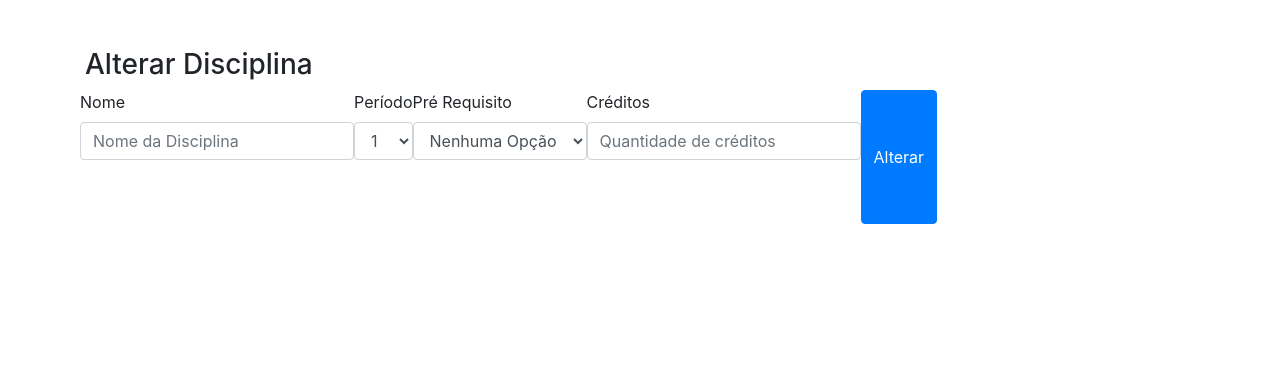
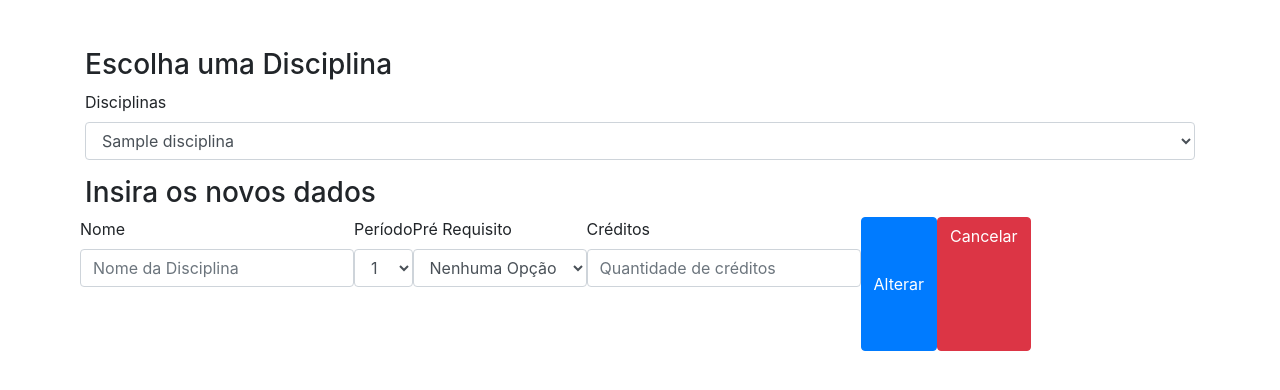
Before and after one commit to RodrigoVL12/3DAW, a PHP site: page /AlterarDisciplina.php in a window 1280 px wide. Shown: the part 120-510 px from the top of the page. Run offline with PHP 8.4, Linux system fonts and the light colour scheme; tables that the repository leaves empty or names only in its code hold one stand-in row (values such as "Sample post"); some libraries are stand-ins or nearby versions.

Commit message:
AV1 - Disciplinas - Adicionada funcionalidade de alterar Disciplinas.

```diff
--- a/AV1/AlterarDisciplina.php
+++ b/AV1/AlterarDisciplina.php
@@ -1,5 +1,4 @@
 <?php
-    if ($_SERVER["REQUEST_METHOD"] == "POST") {
     $servidor = "localhost";
     $usuario = "root";
     $senha = "";
@@ -7,15 +6,21 @@
 
     $conn = new mysqli($servidor, $usuario, $senha, $nomeBanco);
     if ($conn->connect_error) {
-            die("Conexão com erro: " . $conn->connect_error);
-            return;
+        die("<br><h2>Conexão com erro: " . $conn->connect_error . "</h2>");
     }
 
+    if ($_SERVER["REQUEST_METHOD"] == "POST") {
+        $nomeOld = $_POST["nomeOld"];
         $nome = $_POST["nome"];
         $periodo = $_POST["periodo"];
-        $
-        $sql = "Insert into DISCIPLINA (`id`, `nome`, `periodo`, `preRequisito`, `creditos`) VALUES ()";
-        $result = $conn->query($sql);
+        $preRequisito = $_POST["preRequisito"];
+        $creditos = $_POST["creditos"];
+
+        $sql = "UPDATE disciplinas SET nome='$nome',periodo = '$periodo', idPreRequisito='$preRequisito', creditos='$creditos' WHERE nome='$nomeOld'";
+
+        mysqli_query($conn,$sql) or die("Erro na tentativa de alteração! Verifique os valores novamente.");
+        mysqli_close($conn);
+        echo "<div class='container'><h4>Disciplina alterada com sucesso!</h4></div>";
     }
 ?>
 
@@ -39,40 +44,58 @@
         </nav>
         <br><br>
         <div class="nav" align="center">
-            <h3>Alterar Disciplina</h3>
-        </div>
-        <form action="cadastraDisciplina.php" method="POST">
-            <div class="form-row">
-
-            <div class="form-group">
-              <label for="Disciplina1">Nome</label>
-              <input type="text" class="form-control" id="Disciplina1" placeholder="Nome da Disciplina" name="nome">
+            <h3>Escolha uma Disciplina</h3>
         </div>
 
-            <div class="form-group">
-                <label for="periodo">Período</label>
-                <select class="form-control" name="periodo">
-                    <option value = 1>1</option>
-                    <option value = 2>2</option>
-                    <option value = 3>3</option>
-                    <option value = 4>4</option>
-                    <option value = 5>5</option>
-                </select>
-            </div>
+        <?php
+            $sql = "SELECT * FROM disciplinas";
+            $result = $conn->query($sql);
+            echo "<form action='AlterarDisciplina.php' method='POST'>";
+            echo '<div class="form-group">';
+            echo '<label for="Disciplinas">Disciplinas</label>';
+            echo '<select class="form-control" name="nomeOld">';
+            while ($linha = $result->fetch_assoc()) {
+                $valor = $linha["nome"];
+                echo "<option value = '$valor'>" . $linha["nome"] . "</option>";
+            }
+            echo "</select>";
+            echo "</div>";
+            echo '<div class="nav" align="center">';
+            echo '<h3>Insira os novos dados</h3>';
+            echo '</div>';
+            echo '<div class="form-row">';
+            echo '<div class="form-group">';
+            echo '<label for="Disciplina">Nome</label>';
+            echo '<input type="text" class="form-control" id="Disciplina" placeholder="Nome da Disciplina" name="nome">';
+            echo '</div>';
 
-            <div class="form-group">
-                <label for="preReuisito">Pré Requisito</label>
-                <select class="form-control" name="preRequisito">
-                    <option value = 0>Nenhuma Opção</option>
-                </select>
-            </div>
+            echo '<div class="form-group">';
+            echo '<label for="periodo">Período</label>';
+            echo '<select class="form-control" name="periodo">';
+            echo '<option value = 1>1</option>';
+            echo '<option value = 2>2</option>';
+            echo '<option value = 3>3</option>';
+            echo '<option value = 4>4</option>';
+            echo '<option value = 5>5</option>';
+            echo '</select>';
+            echo '</div>';
 
-            <div class="form-group">
-            <label for="creditos">Créditos</label>
-            <input type="number" class="form-control" id="creditos" placeholder="Quantidade de créditos" name="creditos"><br><br>
-            </div>
-            <button type="submit" class="btn btn-primary">Alterar</button>
-        </form>
+            echo '<div class="form-group">';
+            echo '<label for="preRequisito">Pré Requisito</label>';
+            echo '<select class="form-control" name="preRequisito">';
+            echo '<option value = 0>Nenhuma Opção</option>';
+            echo '</select>';
+            echo '</div>';
+
+            echo '<div class="form-group">';
+            echo '<label for="creditos">Créditos</label>';
+            echo '<input type="number" class="form-control" id="creditos" placeholder="Quantidade de créditos" name="creditos"><br><br>';
+            echo '</div>';
+            echo '<button type="submit" class="btn btn-primary">Alterar</button>   ';
+            echo '<a class="btn btn-danger" href="index.html" role="button">Cancelar</a>';
+            echo '</div>';
+            echo '</form>';
+        ?>
     </div>
 </body>
 </html>
--- a/AV1/CadastrarDisciplina.php
+++ b/AV1/CadastrarDisciplina.php
@@ -49,8 +49,8 @@
             <div class="form-row">
 
                 <div class="form-group">
-                <label for="Disciplina1">Nome</label>
-                <input type="text" class="form-control" id="Disciplina1" placeholder="Nome da Disciplina" name="nome">
+                <label for="Disciplina">Nome</label>
+                <input type="text" class="form-control" id="Disciplina" placeholder="Nome da Disciplina" name="nome">
                 </div>
 
                 <div class="form-group">
@@ -76,6 +76,7 @@
                     <input type="number" class="form-control" id="creditos" placeholder="Quantidade de créditos" name="creditos"><br><br>
                 </div>
                 <button type="submit" class="btn btn-primary">Cadastrar</button>
+                <a class="btn btn-danger" href="index.html" role="button">Cancelar</a>
             </div>
         </form>
     </div>
```
Lines whose indentation alone changed are shown as unchanged.
